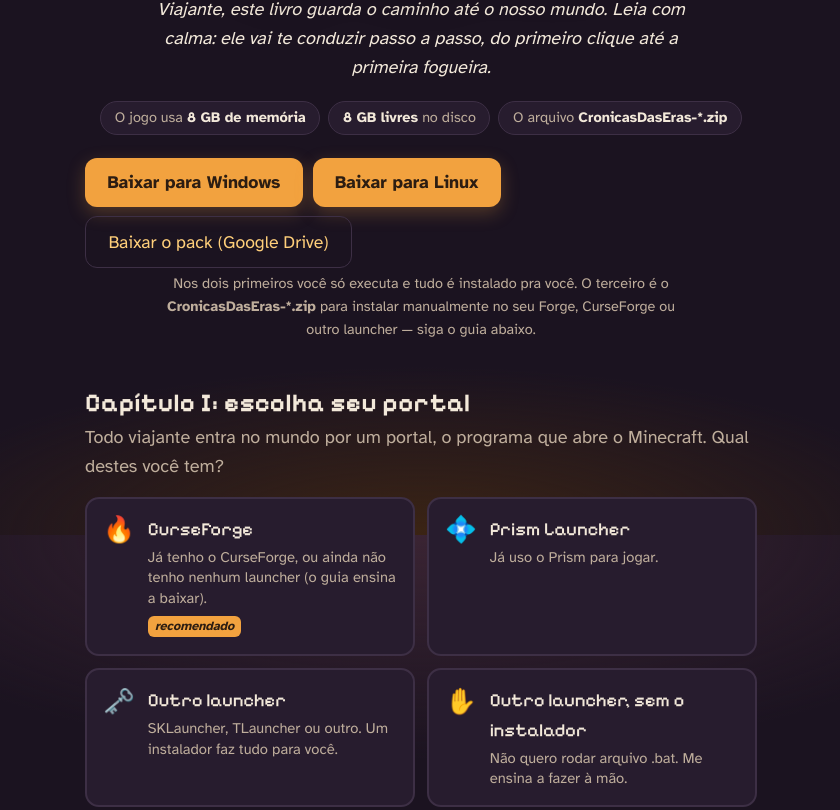
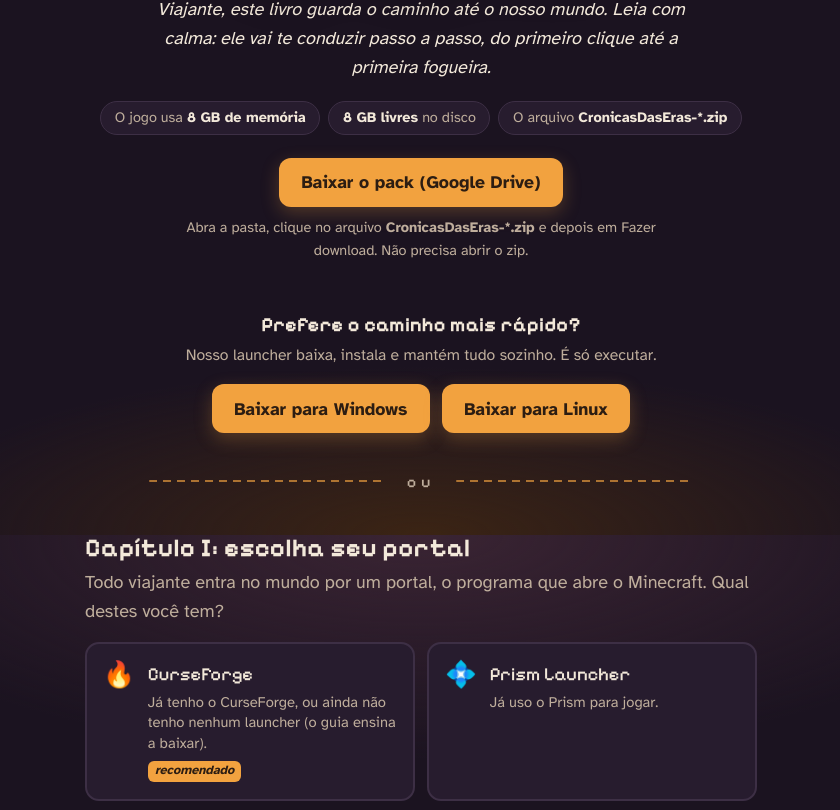
Before and after one commit to jupter-dev/cronicas-das-eras, a plain HTML site: page index.html in a window 1280 px wide. Shown: the part 265-1075 px from the top of the page, without its empty margins (219-1059 px from the left). Drawn offline with Linux system fonts and the light colour scheme.

Commit message:
site: header original restaurado; 2 botões launcher centralizados + separador 'ou' acima dos 4 caminhos

```diff
--- a/index.html
+++ b/index.html
@@ -37,11 +37,17 @@ header p{margin:.4rem auto 0;max-width:32rem;color:var(--texto2)}
 .req li{border:1px solid var(--linha);background:var(--noite2);border-radius:999px;padding:.3rem .85rem;font-size:.9rem;color:var(--texto2)}
 .req b{color:var(--texto)}
 
-.baixar-grupo{display:flex;flex-wrap:wrap;gap:.6rem;margin:1.4rem 0 .3rem}
-.baixar{display:inline-block;background:var(--brasa);color:var(--tinta);font:700 1.1rem var(--corpo);
+.baixar{display:inline-block;margin:1.4rem 0 .3rem;background:var(--brasa);color:var(--tinta);font:700 1.1rem var(--corpo);
   text-decoration:none;border-radius:12px;padding:.85rem 1.4rem;box-shadow:0 6px 18px rgba(242,162,63,.25)}
-.baixar.baixar-alt{background:transparent;color:var(--brasa2);border:1px solid var(--linha);box-shadow:none;font-weight:500}
-.baixar.baixar-alt:hover{background:var(--noite2);border-color:var(--brasa)}
+/* Caminho rápido: dois botões do launcher centralizados acima dos 4 caminhos manuais */
+.launcher-cta{margin:2.4rem auto .4rem;text-align:center}
+.launcher-cta .titulo{font-family:var(--pixel);font-weight:700;font-size:1.25rem;color:var(--texto);margin:0 0 .15rem;letter-spacing:.01em}
+.launcher-cta .legenda{color:var(--texto2);margin:0 auto 1rem;max-width:34rem;font-size:.98rem}
+.launcher-cta .duo{display:flex;flex-wrap:wrap;gap:.75rem;justify-content:center}
+.launcher-cta .duo .baixar{margin:0;min-width:11rem;text-align:center}
+.separador-ou{display:flex;align-items:center;gap:1rem;margin:2.2rem auto 1.4rem;max-width:34rem;color:var(--texto2);font-family:var(--pixel);font-size:1rem;letter-spacing:.3em;text-transform:lowercase}
+.separador-ou::before,.separador-ou::after{content:"";flex:1;height:2px;background:repeating-linear-gradient(90deg,var(--brasa) 0 8px,transparent 8px 14px);opacity:.65;border-radius:2px}
+.separador-ou span{padding:0 .3rem}
 .baixar:hover{background:var(--brasa2)}
 .baixar-nota{font-size:.9rem;color:var(--texto2);margin:.3rem auto 0}
 /* escolha */
@@ -126,13 +132,20 @@ footer{text-align:center;color:var(--texto2);font-size:.9rem;margin-top:2.5rem}
     <li><b>8 GB livres</b> no disco</li>
     <li>O arquivo <b>CronicasDasEras-*.zip</b></li>
   </ul>
-  <div class="baixar-grupo">
+  <a class="baixar" href="https://drive.google.com/drive/folders/1YlqCNW3RIfl1CNpnUKcer4suFCqCPoTj" target="_blank" rel="noopener">Baixar o pack (Google Drive)</a>
+  <p class="baixar-nota">Abra a pasta, clique no arquivo <b>CronicasDasEras-*.zip</b> e depois em Fazer download. Não precisa abrir o zip.</p>
+</header>
+
+<section class="launcher-cta" aria-label="Caminho rápido pelo nosso launcher">
+  <p class="titulo">Prefere o caminho mais rápido?</p>
+  <p class="legenda">Nosso launcher baixa, instala e mantém tudo sozinho. É só executar.</p>
+  <div class="duo">
     <a class="baixar" href="https://github.com/jupter-dev/cronicas-das-eras/releases/download/v1.0.0/CronicasDasEras-1.0.0-windows.exe">Baixar para Windows</a>
     <a class="baixar" href="https://github.com/jupter-dev/cronicas-das-eras/releases/download/v1.0.0/CronicasDasEras-1.0.0-linux">Baixar para Linux</a>
-    <a class="baixar baixar-alt" href="https://drive.google.com/drive/folders/1YlqCNW3RIfl1CNpnUKcer4suFCqCPoTj" target="_blank" rel="noopener">Baixar o pack (Google Drive)</a>
   </div>
-  <p class="baixar-nota">Nos dois primeiros você só executa e tudo é instalado pra você. O terceiro é o <b>CronicasDasEras-*.zip</b> para instalar manualmente no seu Forge, CurseForge ou outro launcher — siga o guia abaixo.</p>
-</header>
+</section>
+
+<div class="separador-ou" role="separator" aria-orientation="horizontal"><span>ou</span></div>
 
 <section aria-labelledby="t-escolha">
   <h2 id="t-escolha">Capítulo I: escolha seu portal</h2>
```
